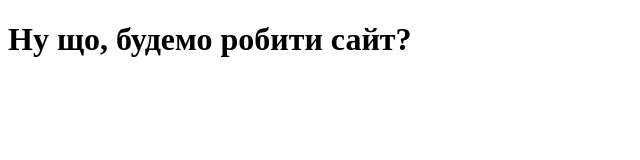
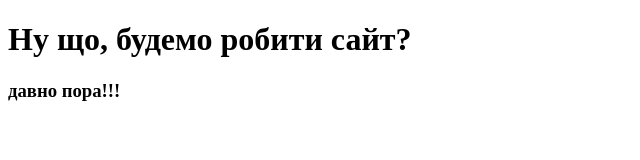
Before and after one commit to Dimmac/githab-1, a plain HTML site: page index.html in a window 1280 px wide. Shown: the whole page, without its empty margins (0-640 px from the left). Drawn offline with Linux system fonts and the light colour scheme.

Commit message:
Update index.html
===

```diff
--- a/index.html
+++ b/index.html
@@ -8,5 +8,6 @@
 </head>
 <body>
     <h1>Ну що, будемо робити сайт?</h1>
+    <h3>давно пора!!!</h3>
 </body>
 </html>
```
